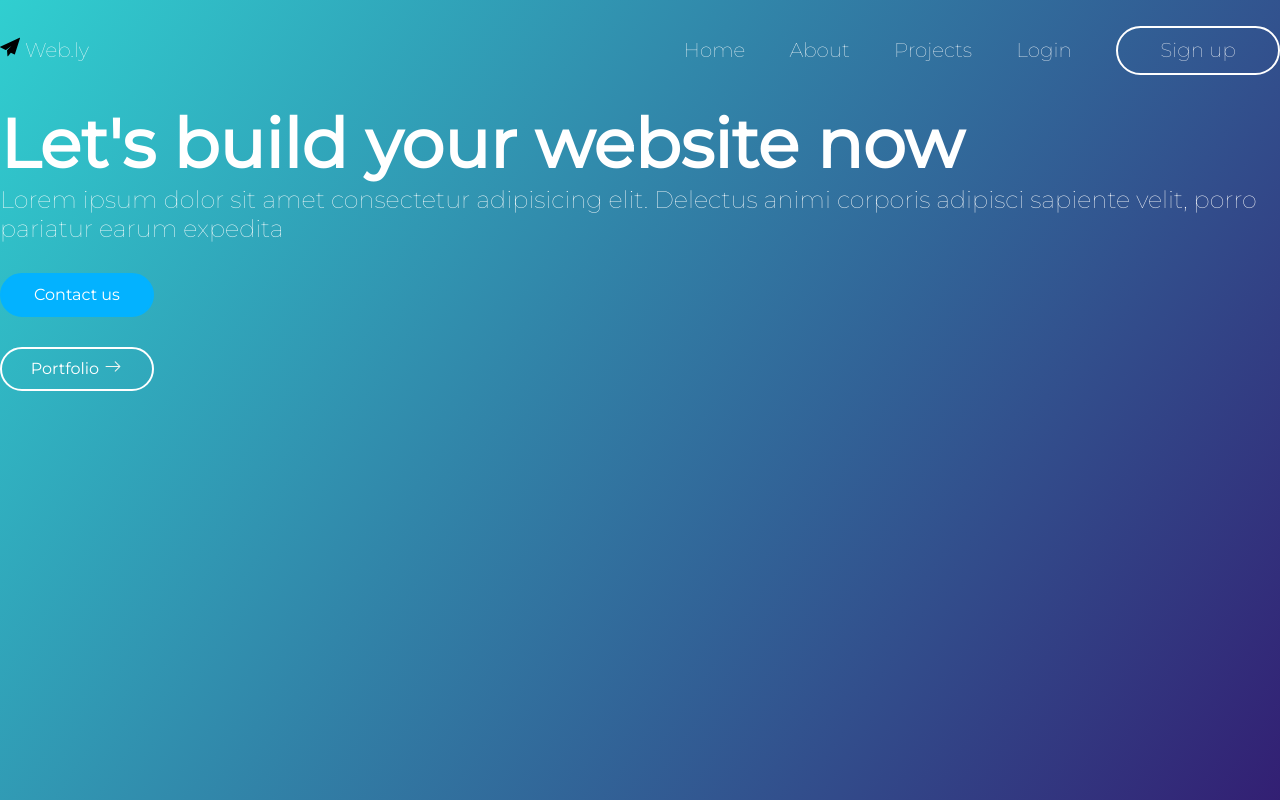
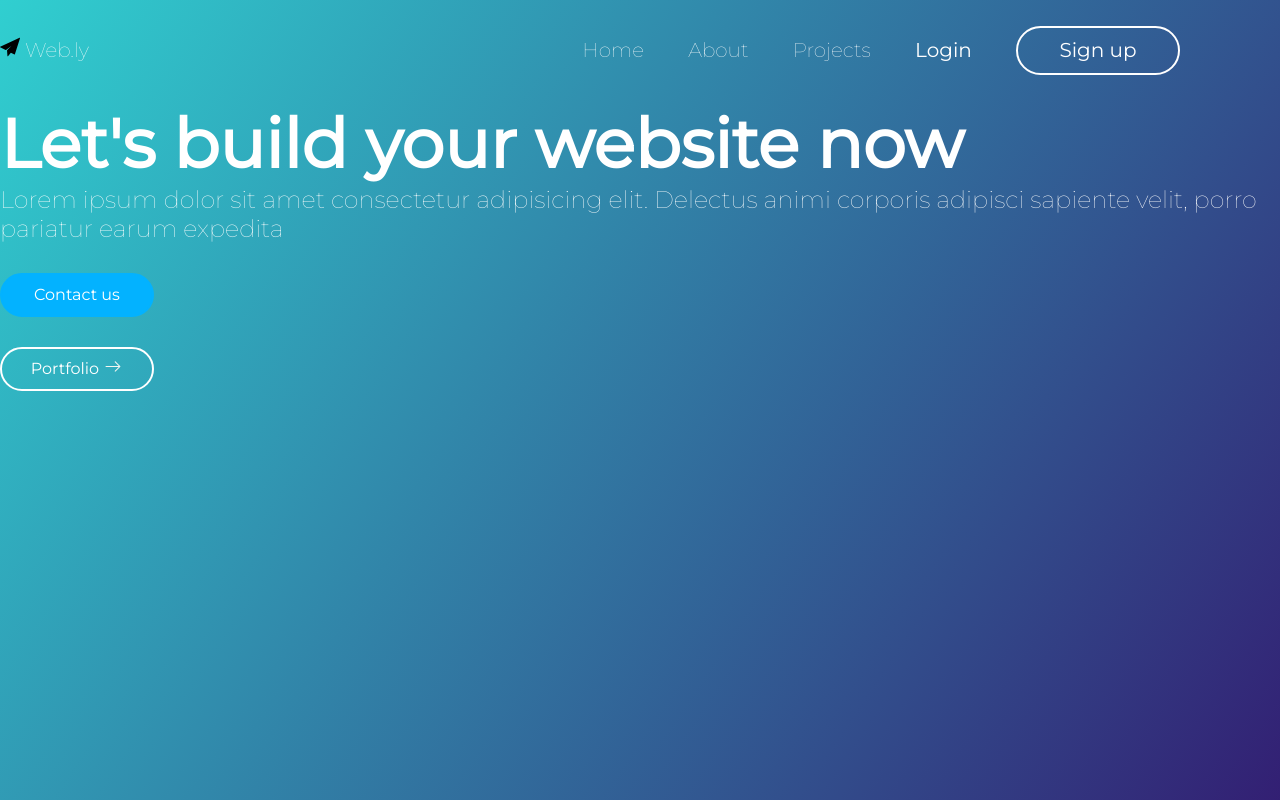
Before and after one commit to cherucole/Startup-Landing-Page, a plain HTML site: page index.html in a window 1280 px wide. Shown: the top 800 px of the page. Drawn offline with Linux system fonts and the light colour scheme.

Commit message:
custom navbar done

```diff
--- a/css/styles.css
+++ b/css/styles.css
@@ -73,6 +73,9 @@ nav a {
     margin-top: 30px;
 }
 
+#login {
+    font-weight: 500;
+}
 
 #signup {
     text-decoration: none;
@@ -83,9 +86,11 @@ nav a {
     height: 45px;
     margin: 0 auto;
     padding: 0;
+    margin-right: 100px;
     display: inline-block;
     line-height: 45px;
     text-align: center;
+    font-weight: 500;
 }
 
 .BtnPortfolio {
```
